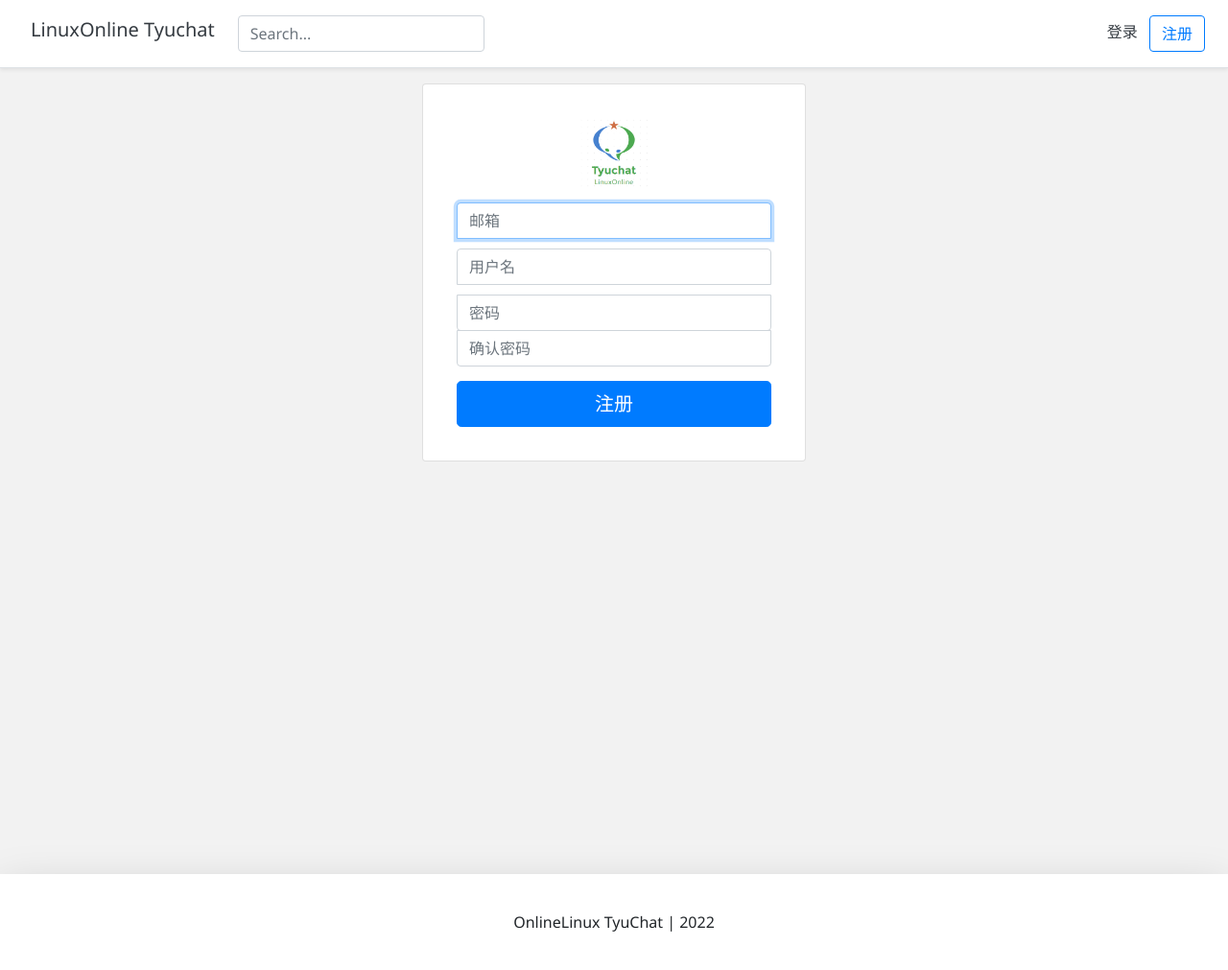
After one commit to zrmin/Tyuchat, a Django app: page /register/ in a window 1280 px wide. The commit adds this page. Shown: the whole page at 96% size. Run offline with Django 3.2, Linux system fonts and the light colour scheme; some libraries are stand-ins or nearby versions.

Commit message:
Register New Users and Login and Logout done

```diff
--- /dev/null
+++ b/account/forms.py
@@ -0,0 +1,45 @@
+from django import forms
+from django.contrib.auth.forms import UserCreationForm
+from django.contrib.auth import authenticate
+
+from account.models import Account
+
+
+class RegistrationForm(UserCreationForm):
+        email = forms.EmailField(max_length=254, help_text='Required. Add a valid email address.')
+
+        class Meta:
+                model = Account
+                fields = ('email', 'username', 'password1', 'password2', )
+
+        def clean_email(self):
+                email = self.cleaned_data['email'].lower()
+                try:
+                        account = Account.objects.exclude(pk=self.instance.pk).get(email=email)
+                except Account.DoesNotExist:
+                        return email
+                raise forms.ValidationError('邮箱 "%s" 已经被使用.' % email)
+
+        def clean_username(self):
+                username = self.cleaned_data['username']
+                try:
+                        account = Account.objects.exclude(pk=self.instance.pk).get(username=username)
+                except Account.DoesNotExist:
+                        return username
+                raise forms.ValidationError('用户名 "%s" 已经被使用.' % username)
+
+
+class AccountAuthenticationForm(forms.ModelForm):
+
+        password = forms.CharField(label='Password', widget=forms.PasswordInput)
+
+        class Meta:
+                model = Account
+                fields = ('email', 'password')
+
+        def clean(self):
+                if self.is_valid():
+                        email = self.cleaned_data['email']
+                        password = self.cleaned_data['password']
+                        if not authenticate(email=email, password=password):
+                                raise forms.ValidationError("Invalid login")
--- /dev/null
+++ b/account/templates/account/register.html
@@ -0,0 +1,79 @@
+{% extends 'base.html' %}
+{% load static %}
+
+{% block content %}
+
+
+<style type="text/css">
+
+  .card-signin {
+      width: 100%;
+      max-width: 400px;
+      padding: 15px;
+      margin: auto;
+  }
+
+  .form-signin input[type="email"] {
+    margin-bottom: 10px;
+    border-bottom-right-radius: 0;
+    border-bottom-left-radius: 0;
+  }
+  .form-signin input[type="text"] {
+    margin-bottom: 10px;
+    border-bottom-right-radius: 0;
+    border-bottom-left-radius: 0;
+  }
+  .form-signin input[type="password"] {
+    margin-bottom: -1px;
+    border-top-left-radius: 0;
+    border-top-right-radius: 0;
+  }
+
+
+</style>
+
+<div class="container-fluid">
+    <div class="row justify-content-center">
+        <div class="card card-signin">
+          <div class="card-body">
+            <form class="form-signin" method="post">{% csrf_token %}
+                <div class="d-flex flex-column pb-3">
+                    <img class="img-fluid mx-auto d-block" src="{% static 'codingwithmitch/logo_250_250_transparent.png' %}" alt="codingwithmitch logo" width="72" height="72">
+                </div>
+                <input type="email" name="email" id="inputEmail" class="form-control" placeholder="邮箱" required autofocus>
+
+                <input type="text" name="username" id="inputUsername" class="form-control" placeholder="用户名" required>
+
+                <input type="password" name="password1" id="inputPassword1" class="form-control" placeholder="密码" required>
+
+                <input type="password" name="password2" id="inputPassword2" class="form-control" placeholder="确认密码" required>
+
+                {% for field in registration_form %}
+                <p>
+                {% for error in field.errors %}
+                <p style="color: red">{{ error }}</p>
+                {% endfor %}
+                </p>
+                {% endfor %}
+                {% if registration_form.non_field_errors %}
+                <div style="color: red">
+                    <p>{{registration_form.non_field_errors}}</p>
+                </div>
+
+                {% endif %}
+
+                <button class="btn btn-lg btn-primary btn-block" type="submit">注册</button>
+
+                </form>
+          </div>
+        </div>
+
+    </div>
+</div>
+
+
+
+
+
+
+{% endblock content %}
--- a/account/views.py
+++ b/account/views.py
@@ -1,3 +1,74 @@
-from django.shortcuts import render
+from django.shortcuts import render, redirect
+from django.http import HttpResponse
+from django.contrib.auth import login, authenticate, logout
 
-# Create your views here.
+from account.forms import RegistrationForm, AccountAuthenticationForm
+
+def register_view(request, *args, **kwargs):
+        user = request.user
+        if user.is_authenticated:
+                return HttpResponse("你已经登录 " + str(user.email))
+
+        context = {}
+        if request.POST:
+                form = RegistrationForm(request.POST)
+                if form.is_valid():
+                        form.save()
+                        email = form.cleaned_data.get('email').lower()
+                        raw_password = form.cleaned_data.get('password1')
+                        account = authenticate(email=email, password=raw_password)
+                        login(request, account)
+                        destination = kwargs.get("next")
+                        if destination:
+                                return redirect(destination)
+                        return redirect('home')
+                else:
+                        context['registration_form'] = form
+
+        else:
+                form = RegistrationForm()
+                context['registration_form'] = form
+        return render(request, 'account/register.html', context)
+
+
+def logout_view(request):
+        logout(request)
+        return redirect("home")
+
+
+def login_view(request, *args, **kwargs):
+        context = {}
+
+        user = request.user
+        if user.is_authenticated:
+                return redirect("home")
+
+        destination = get_redirect_if_exists(request)
+        print("destination: " + str(destination))
+
+        if request.POST:
+                form = AccountAuthenticationForm(request.POST)
+                if form.is_valid():
+                        email = request.POST['email']
+                        password = request.POST['password']
+                        user = authenticate(email=email, password=password)
+
+                        if user:
+                                login(request, user)
+                                if destination:
+                                        return redirect(destination)
+                                return redirect("home")
+
+        else:
+                form = AccountAuthenticationForm()
+
+        context['login_form'] = form
+
+        return render(request, "account/login.html", context)
+
+def get_redirect_if_exists(request):
+        redirect = None
+        if request.GET:
+                if request.GET.get("next"):
+                        redirect = str(request.GET.get("next"))
+        return redirect
--- a/templates/snippets/header.html
+++ b/templates/snippets/header.html
@@ -56,9 +6,9 @@
     <!-- MEDIUM+ SCREENS -->
     <div class="d-none d-md-flex flex-row my-auto flex-grow-1 align-items-center">
         <h5 class="mr-3 font-weight-normal justify-content-start">
-            <a class="p-2 text-dark" href="{% url 'home' %}">Home</a>
+            <a class="p-2 text-dark" href="{% url 'home' %}">LinuxOnline Tyuchat</a>
         </h5>
-        <form class="search-bar justify-content-start" onsubmit="return executeQuery();">
+        <form class="search-bar justify-content-start">
             <input type="text" class="form-control" name="q" id="id_q_large" placeholder="Search...">
         </form>
 
@@ -89,16 +40,16 @@
                             <div class="btn-group dropleft">
                                 <img class="account-image rounded-circle m-auto d-block dropdown-toggle" id="id_profile_links" data-toggle="dropdown" aria-haspopup="true" aria-expanded="false" src="{{request.user.profile_image.url}}" alt="codingwithmitch logo" width="40" height="40">
                                 <div class="dropdown-menu" aria-labelledby="id_profile_links">
-                                    <a class="dropdown-item" href="{% url 'account:view' user_id=request.user.id %}">Account</a>
-                                    <a class="dropdown-item" href="{% url 'logout' %}">Logout</a>
+                                    <a class="dropdown-item" href="#">账号</a>
+                                    <a class="dropdown-item" href="{% url 'logout' %}">退出</a>
                                 </div>
                             </div>
                         </div>
 
                     </div>
                 {% else %}
-                    <a class="p-2 text-dark" href="{% url 'login' %}">Login</a>
-                    <a class="btn btn-outline-primary" href="{% url 'register' %}">Register</a>
+                <a class="p-2 text-dark" href="{% url 'login' %}">登录</a>
+                    <a class="btn btn-outline-primary" href="{% url 'register' %}">注册</a>
                 {% endif %}
             </nav>
         </div>
@@ -108,9 +59,9 @@
     <!-- SMALL SCREENS -->
     <div class="d-flex d-md-none flex-column my-auto align-items-center">
         <h5 class="font-weight-normal">
-        <a class="p-2 text-dark" href="{% url 'home' %}">Home</a>
+        <a class="p-2 text-dark" href="{% url 'home' %}">LinuxOnline Tyuchat</a>
         </h5>
-        <form class="search-bar justify-content-start" onsubmit="return executeQuery();">
+        <form class="search-bar justify-content-start" >
             <input type="text" class="form-control" name="q" id="id_q_small" placeholder="Search...">
         </form>
         <div class="d-flex flex-row-reverse flex-grow-1">
@@ -121,128 +72,18 @@
                         <div class="btn-group dropleft">
                             <img class="account-image rounded-circle m-auto d-block dropdown-toggle" id="id_profile_links" data-toggle="dropdown" aria-haspopup="true" aria-expanded="false" src="{{request.user.profile_image.url}}" alt="codingwithmitch logo" width="40" height="40">
                             <div class="dropdown-menu" aria-labelledby="id_profile_links">
-                                <a class="dropdown-item" href="{% url 'account:view' user_id=request.user.id %}">Account</a>
+                                <a class="dropdown-item" href="#">账号</a>
+                                <a class="dropdown-item" href="{% url 'logout' %}">退出</a>
                             </div>
                         </div>
                     </div>
                 </div>
                 {% else %}
-                    <a class="p-2 text-dark" href="{% url 'login' %}">Login</a>
-                    <a class="btn btn-outline-primary m-2" href="{% url 'register' %}">Register</a>
+                <a class="p-2 text-dark" href="{% url 'login' %}">登录</a>
+                    <a class="btn btn-outline-primary m-2" href="{% url 'register' %}">注册</a>
                 {% endif %}
             </nav>
         </div>
     </div>
     <!-- END SMALL SCREENS -->
 </div>
-
-
-{% include 'snippets/general_notifications.html' %}
-{% include 'snippets/chat_notifications.html' %}
-
-<!-- Setup SOCKET for NOTIFICATIONS -->
-<script type="text/javascript">
-    // Correctly decide between ws:// and wss://
-    var ws_scheme = window.location.protocol == "https:" ? "wss" : "ws";
-    // var ws_path = ws_scheme + '://' + window.location.host + ":8001/"; // PRODUCTION
-    var ws_path = ws_scheme + '://' + window.location.host + "/";
-    // console.log("Connecting to " + ws_path);
-    var notificationSocket = new WebSocket(ws_path);
-
-    // Handle incoming messages
-    notificationSocket.onmessage = function(message) {
-        var data = JSON.parse(message.data);
-        console.log("Got notification websocket message. " + data.general_msg_type);
-        console.log("Got notification websocket message. " + data.chat_msg_type);
-
-        /*
-            GENERAL NOTIFICATIONS
-        */
-        // new 'general' notifications data payload
-        if(data.general_msg_type == 0){
-            handleGeneralNotificationsData(data['notifications'], data['new_page_number'])
-        }
-
-        // "General" Pagination exhausted. No more results.
-        if(data.general_msg_type == 1){
-            setGeneralPaginationExhausted()
-        }
-
-        // Refresh [newest_timestamp >= NOTIFICATIONS >= oldest_timestamp]
-        if(data.general_msg_type == 2){
-            refreshGeneralNotificationsData(data['notifications'])
-        }
-
-        if(data.general_msg_type == 3){
-            handleNewGeneralNotificationsData(data['notifications'])
-        }
-
-        if(data.general_msg_type == 4){
-            setUnreadGeneralNotificationsCount(data['count'])
-        }
-
-        if(data.general_msg_type == 5){
-            updateGeneralNotificationDiv(data['notification'])
-        }
-
-        /*
-            CHAT NOTIFICATIONS
-        */
-        // new 'chat' notifications data payload
-        if(data.chat_msg_type == 10){
-            handleChatNotificationsData(data['notifications'], data['new_page_number'])
-        }
-        // "Chat" Pagination exhausted. No more results.
-        if(data.chat_msg_type == 11){
-            setChatPaginationExhausted()
-        }
-        // refreshed chat notifications
-        if(data.chat_msg_type == 13){
-            handleNewChatNotificationsData(data['notifications'])
-        }
-        if(data.chat_msg_type == 14){
-            setChatNotificationsCount(data['count'])
-        }
-    }
-
-    notificationSocket.onclose = function(e) {
-        console.error('Notification Socket closed unexpectedly');
-    };
-
-    notificationSocket.onopen = function(e){
-        console.log("Notification Socket on open: " + e)
-        setupGeneralNotificationsMenu()
-        getFirstGeneralNotificationsPage()
-        getUnreadGeneralNotificationsCount()
-
-        setupChatNotificationsMenu()
-        getFirstChatNotificationsPage()
-    }
-
-    notificationSocket.onerror = function(e){
-        console.log('Notification Socket error', e)
-    }
-
-    if (notificationSocket.readyState == WebSocket.OPEN) {
-        console.log("Notification Socket OPEN complete.")
-    }
-    else if (notificationSocket.readyState == WebSocket.CONNECTING){
-        console.log("Notification Socket connecting..")
-    }
-</script>
-
-<script type="text/javascript">
-
-
-    function executeQuery() {
-        var query = ""
-        query = document.getElementById('id_q_small').value;
-        if (query == ""){
-            query = document.getElementById('id_q_large').value;
-        }
-        window.location.replace("{% url 'search' %}?q=" + query)
-        return false
-    }
-
-
-</script>
--- a/tyuchat/urls.py
+++ b/tyuchat/urls.py
@@ -21,9 +21,19 @@ from personal.views import (
         home_screen_view
 )
 
+from account.views import (
+        register_view,
+        login_view,
+        logout_view,
+)
+
 urlpatterns = [
     path('', home_screen_view, name='home'),
     path('admin/', admin.site.urls),
+
+    path('register/', register_view, name="register"),
+    path('login/', login_view, name="login"),
+    path('logout/', logout_view, name="logout"),
 ]
 
 if settings.DEBUG:
```
Also changed, not shown: other parts of templates/snippets/header.html (+1 -50 lines), account/templates/account/login.html (added, +73 -0 lines), media/codingwithmitch/logo_1080_1080.png (added), media_cdn/codingwithmitch/logo_1080_1080.png (added), media_cdn/profile_images/1/profile_image.png (added), 2 other files.
